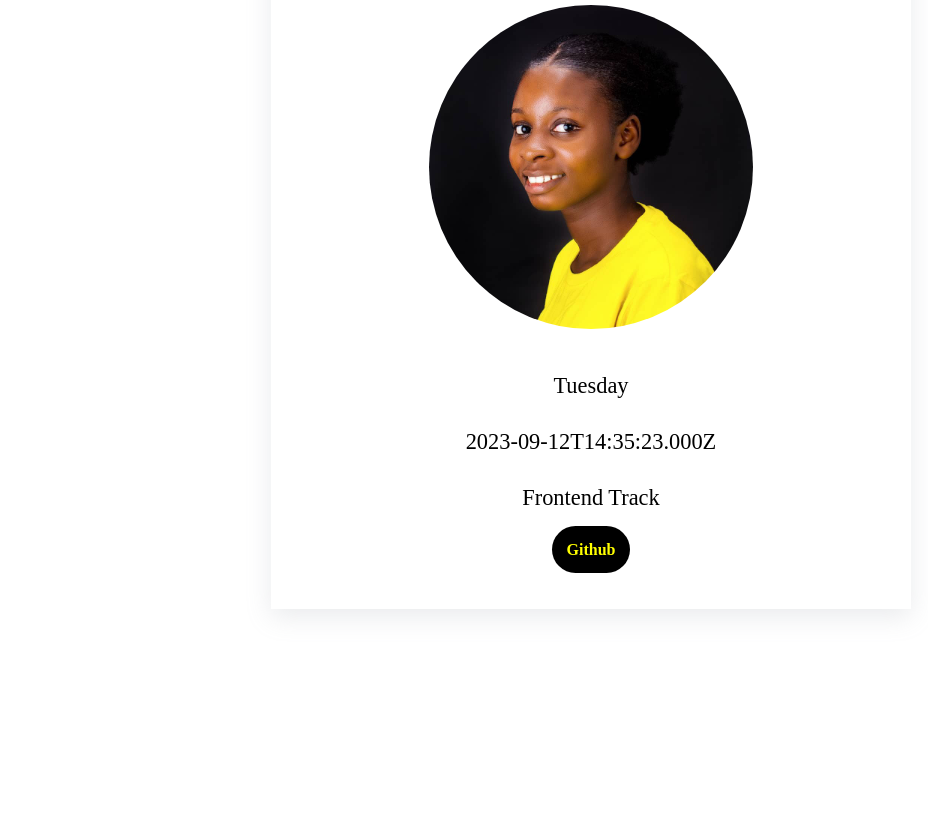
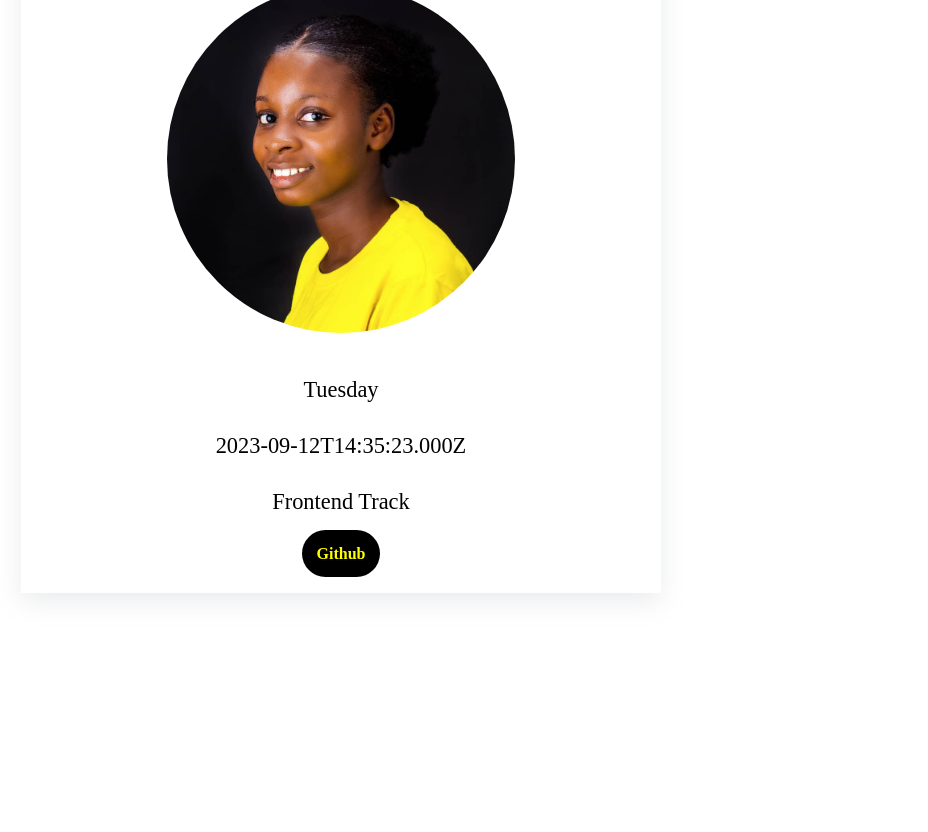
Before and after one commit to rhose1234/hngx-internship1, a plain HTML site: page index.html in a window 1280 px wide. Shown: the part 190-1022 px from the top of the page, without its empty margins (29-957 px from the left). After the commit the page ends 833 px from the top, so only its background shows below. Drawn offline with Linux system fonts and the light colour scheme.

Commit message:
Update styles.css

```diff
--- a/assets/styles.css
+++ b/assets/styles.css
@@ -11,8 +11,8 @@
    margin-top: 70px !important;
    box-shadow: rgba(149, 157, 165, 0.2) 0px 8px 24px;
    width: 50%;
-   padding: 50px;
-   margin: 300px;
+   padding: 30px;
+   margin: 50px;
    height: auto;
 
 }
```
